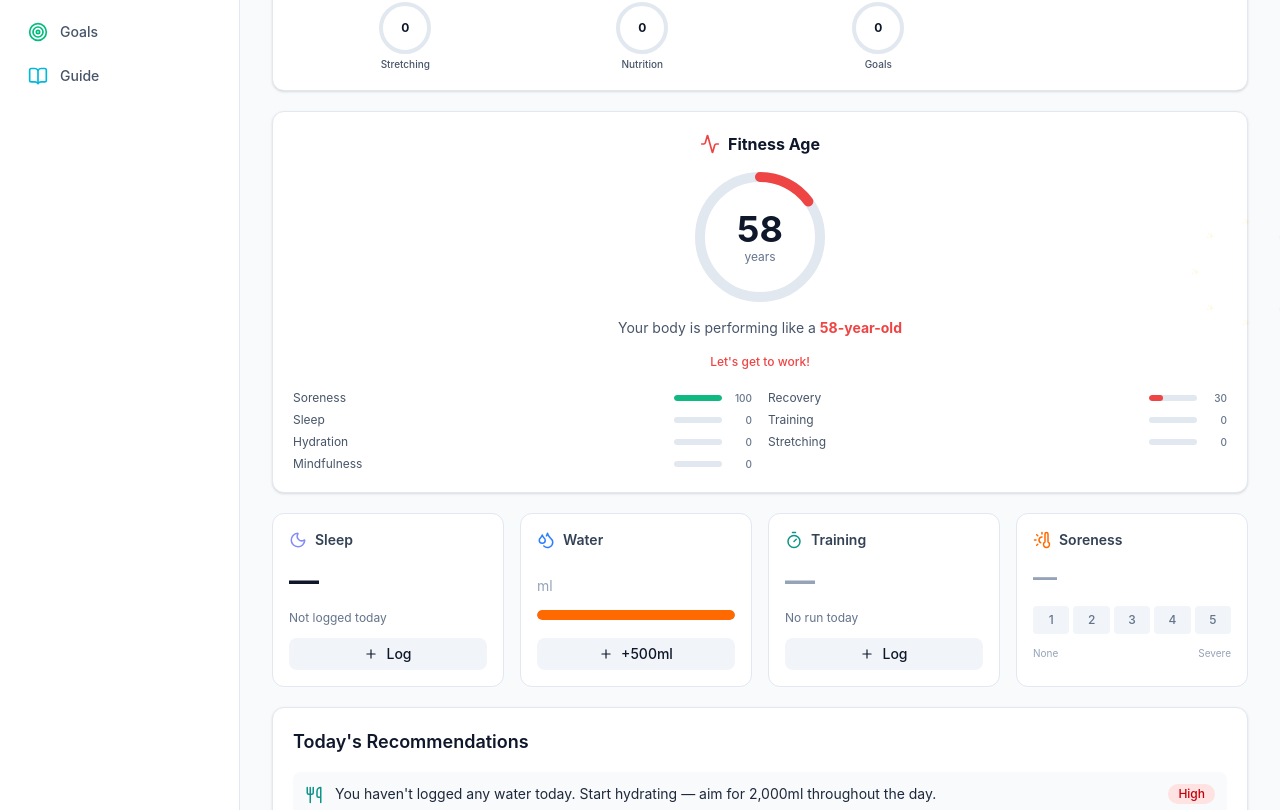
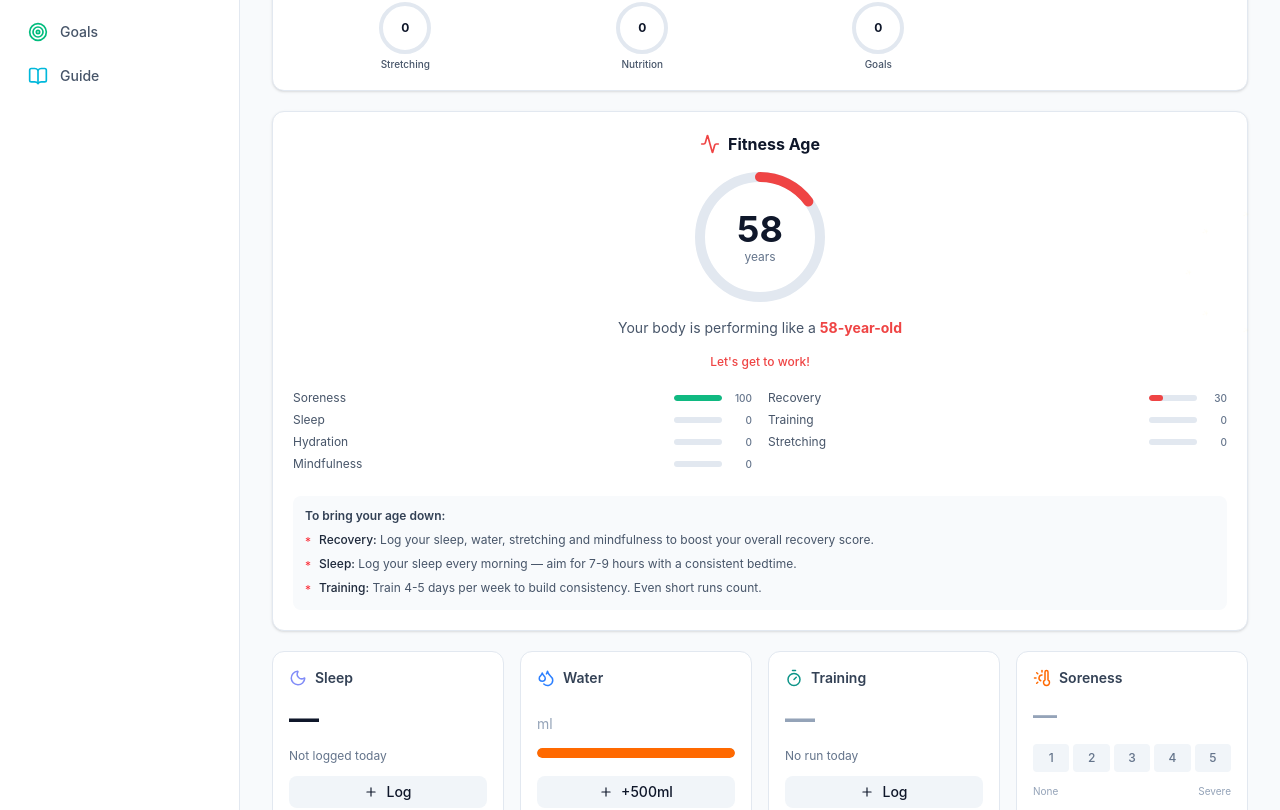
Before and after one commit to lochlan800/bettersleep, a React (Vite) app: page /#/ in a window 1280 px wide. Shown: the part 420-1230 px from the top of the page. Built offline with nearby package versions, Linux system fonts and the light colour scheme.

Commit message:
Add personalised tips to Fitness Age card
Shows up to 3 tips for your weakest areas (score below 60),
telling you exactly what to do to bring your fitness age down.
When all areas are strong, shows an encouraging message instead.

https://claude.ai/code/session_01Pt515pFhTjE8BEuSiWz7WP

```diff
--- a/src/components/dashboard/FitnessAgeCard.jsx
+++ b/src/components/dashboard/FitnessAgeCard.jsx
@@ -33,7 +33,7 @@ export default function FitnessAgeCard() {
     stretchingPercent, sorenessLevel, mindfulnessCount,
   } = useRecoveryScore()
 
-  const { fitnessAge, factors } = useMemo(() => {
+  const { fitnessAge, factors, tips } = useMemo(() => {
     const today = getToday()
 
     // Sleep consistency — average sleep score over last 7 days
@@ -98,7 +98,22 @@ export default function FitnessAgeCard() {
       }))
       .sort((a, b) => b.score - a.score)
 
-    return { fitnessAge: age, factors: factorList }
+    // Generate tips for weakest areas (score < 60)
+    const tipMap = {
+      Recovery: 'Log your sleep, water, stretching and mindfulness to boost your overall recovery score.',
+      Sleep: 'Log your sleep every morning — aim for 7-9 hours with a consistent bedtime.',
+      Training: 'Train 4-5 days per week to build consistency. Even short runs count.',
+      Hydration: 'Drink water throughout the day — tap +500ml on the dashboard each time.',
+      Stretching: 'Do your stretching routine after training — tick off each stretch on the Recovery page.',
+      Mindfulness: 'Do at least one mindfulness activity daily — even 3 minutes of box breathing helps.',
+      Soreness: 'Rest when sore. Log a low soreness level (1-2) to improve this score.',
+    }
+    const tips = factorList
+      .filter(f => f.score < 60)
+      .slice(0, 3)
+      .map(f => ({ label: f.label, tip: tipMap[f.label] }))
+
+    return { fitnessAge: age, factors: factorList, tips }
   }, [sleepLogs, trainingLogs, recoveryScore, sleepScore, hydrationPercent, stretchingPercent, sorenessLevel, mindfulnessCount])
 
   const color = getAgeColor(fitnessAge)
@@ -167,6 +182,29 @@ export default function FitnessAgeCard() {
             </div>
           ))}
         </div>
+
+        {/* Tips to lower fitness age */}
+        {tips.length > 0 && (
+          <div className="w-full mt-2 p-3 bg-surface-50 dark:bg-surface-700/50 rounded-lg">
+            <p className="text-xs font-semibold text-surface-700 dark:text-surface-300 mb-2">To bring your age down:</p>
+            <ul className="space-y-1.5">
+              {tips.map(t => (
+                <li key={t.label} className="flex items-start gap-2">
+                  <span className="text-red-500 text-xs mt-0.5">*</span>
+                  <span className="text-xs text-surface-600 dark:text-surface-400">
+                    <span className="font-medium text-surface-800 dark:text-surface-200">{t.label}:</span> {t.tip}
+                  </span>
+                </li>
+              ))}
+            </ul>
+          </div>
+        )}
+
+        {tips.length === 0 && (
+          <p className="text-xs text-emerald-600 dark:text-emerald-400 text-center mt-1">
+            All areas looking strong — keep it up!
+          </p>
+        )}
       </div>
     </Card>
   )
```
